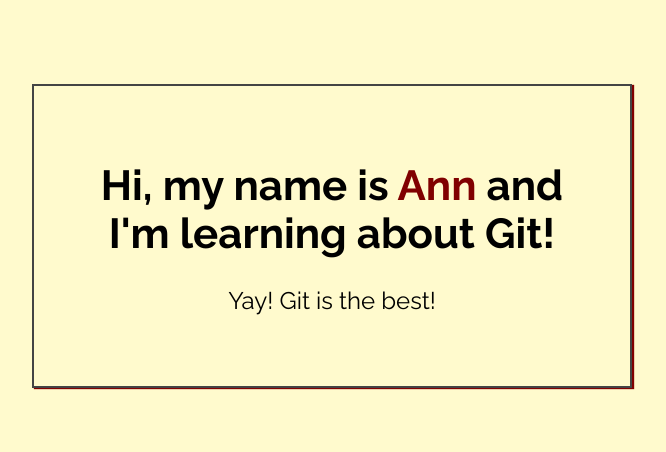
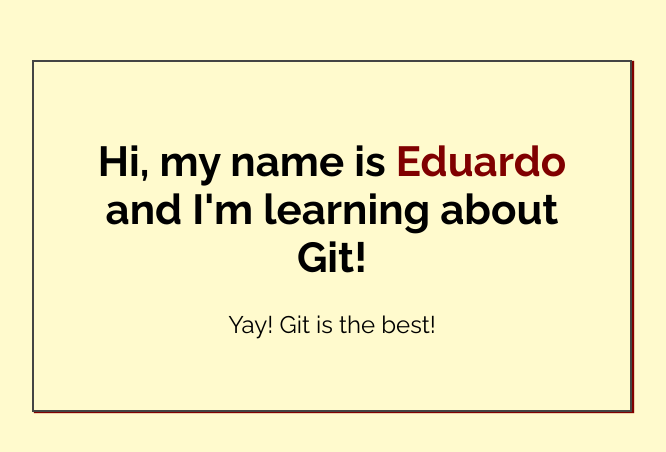
Before and after one commit to Eduardo-SP/my-first-repo, a plain HTML site: page index.html in a window 1280 px wide. Shown: the part 164-616 px from the top of the page, without its empty margins (308-974 px from the left). Drawn offline with Linux system fonts and the light colour scheme.

Commit message:
Added name to index.html

```diff
--- a/index.html
+++ b/index.html
@@ -14,7 +14,7 @@
 <body>
 
     <div class="greeting">
-        <h1>Hi, my name is <span class="highlight">Ann</span> and I'm learning about Git! </h1>
+        <h1>Hi, my name is <span class="highlight">Eduardo</span> and I'm learning about Git! </h1>
 
         <p>Yay! Git is the best!</p>
     </div>
```
